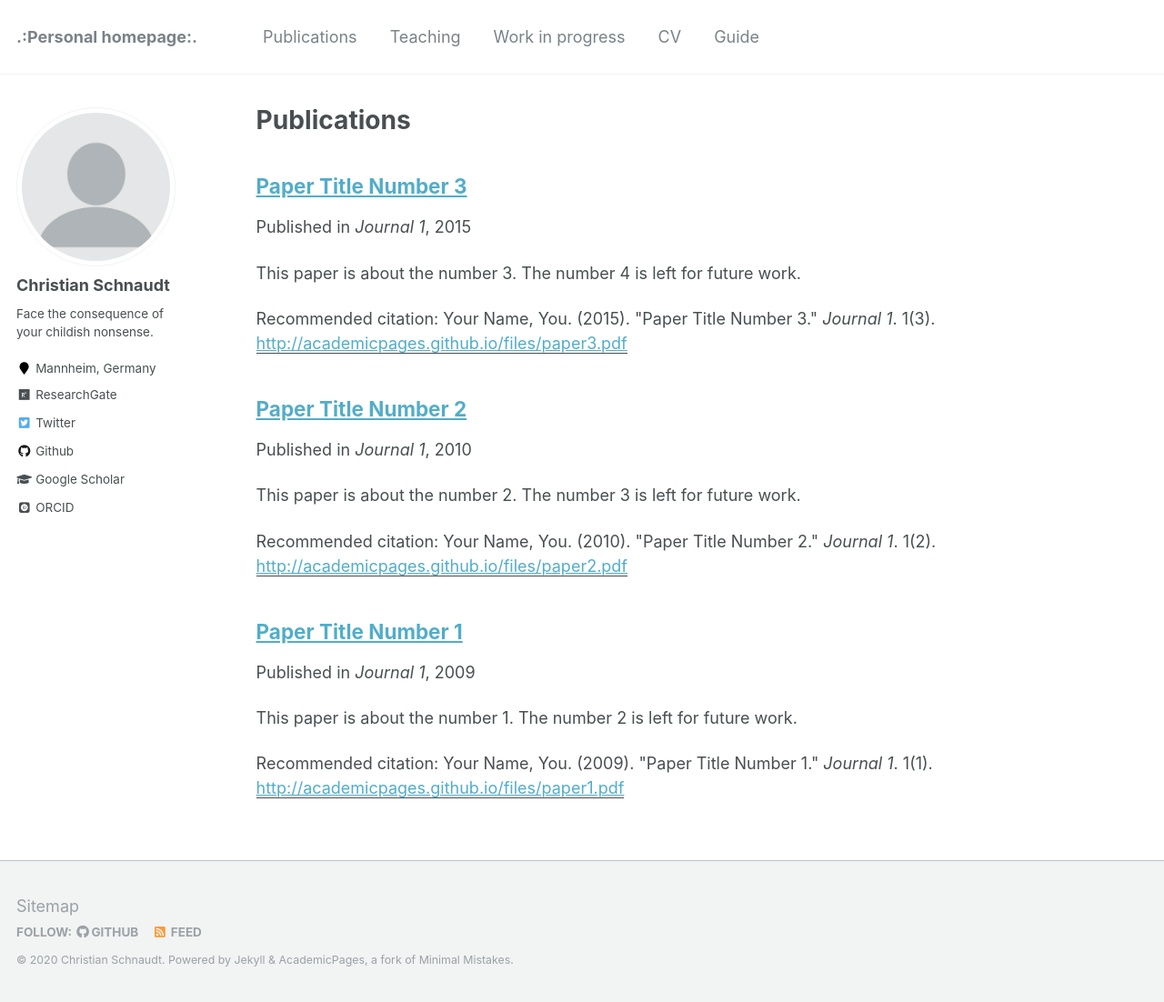
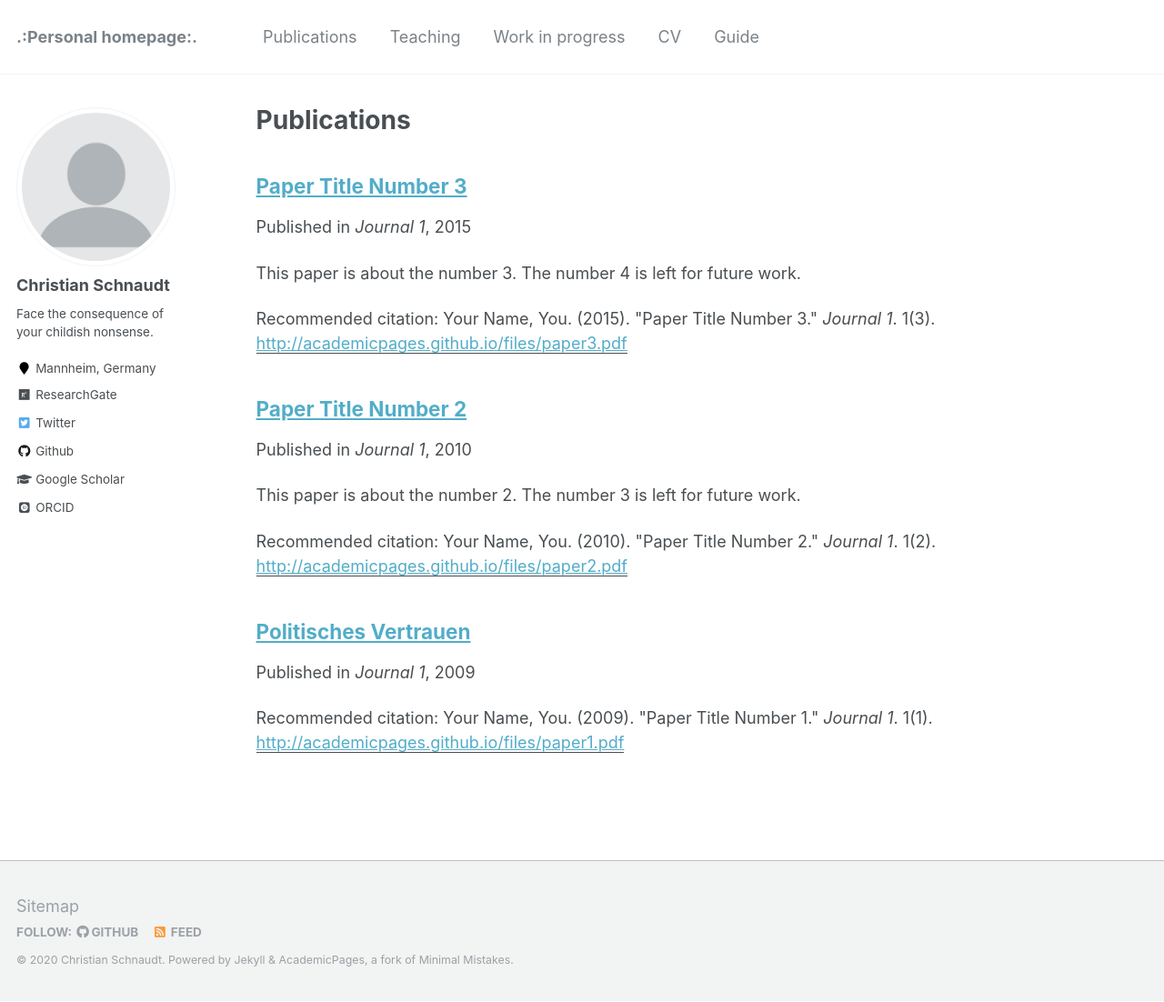
Before and after one commit to cschnaudt/cschnaudt.github.io, a Jekyll site: the page built from _pages/publications.md, in a window 1280 px wide and 1102 px high. Shown: the whole window at 91% size. Built offline with Jekyll 4.4.1, drawn with Linux system fonts in a browser that asks for light colours; some web fonts are replaced.

Commit message:
Update 2009-10-01-paper-title-number-1.md

```diff
--- a/_publications/2009-10-01-paper-title-number-1.md
+++ b/_publications/2009-10-01-paper-title-number-1.md
@@ -1,8 +1,8 @@
 ---
-title: "Paper Title Number 1"
+title: "Politisches Vertrauen"
 collection: publications
 permalink: /publication/2009-10-01-paper-title-number-1
-excerpt: 'This paper is about the number 1. The number 2 is left for future work.'
+excerpt: ''
 date: 2009-10-01
 venue: 'Journal 1'
 paperurl: 'http://academicpages.github.io/files/paper1.pdf'
```
